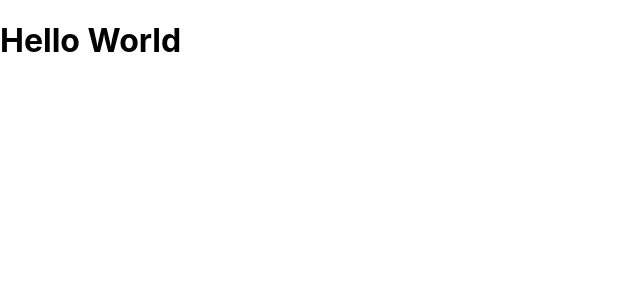
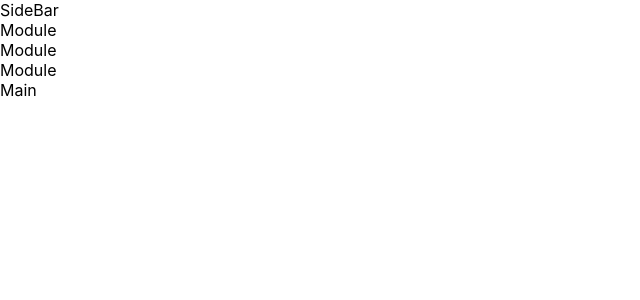
Before and after one commit to daydin14/reactStaticComponentsLab, a React (Create React App) app in the folder dashboard/: page / in a window 1280 px wide. Shown: the top 300 px of the page, without its empty margins (0-640 px from the left). Built offline with nearby package versions, Linux system fonts and the light colour scheme.

Commit message:
Components and divs set

```diff
--- a/dashboard/src/App.js
+++ b/dashboard/src/App.js
@@ -1,9 +1,12 @@
 import logo from './logo.svg';
 import './App.css';
+import DashBoard from './components/DashBoard';
 
 function App() {
   return (
-    <h1>Hello World</h1>
+    <div>
+      <DashBoard/>
+    </div>
   );
 }
 
--- /dev/null
+++ b/dashboard/src/components/DashBoard.js
@@ -0,0 +1,19 @@
+import SideBar from "./SideBar";
+import Module from "./Module";
+import Main from "./Main";
+
+function DashBoard() {
+  return (
+    <div>
+        <SideBar/>
+
+        <Module/>
+        <Module/>
+        <Module/>
+
+        <Main/>
+    </div>
+  )
+}
+
+export default DashBoard;
--- /dev/null
+++ b/dashboard/src/components/Main.js
@@ -0,0 +1,7 @@
+function Main() {
+  return (
+    <div>Main</div>
+  );
+}
+
+export default Main;
--- /dev/null
+++ b/dashboard/src/components/Module.js
@@ -0,0 +1,7 @@
+function Module() {
+  return (
+    <div>Module</div>
+  )
+}
+
+export default Module;
--- /dev/null
+++ b/dashboard/src/components/SideBar.js
@@ -0,0 +1,7 @@
+function SideBar() {
+  return (
+    <div>SideBar</div>
+  );
+}
+
+export default SideBar;
```
